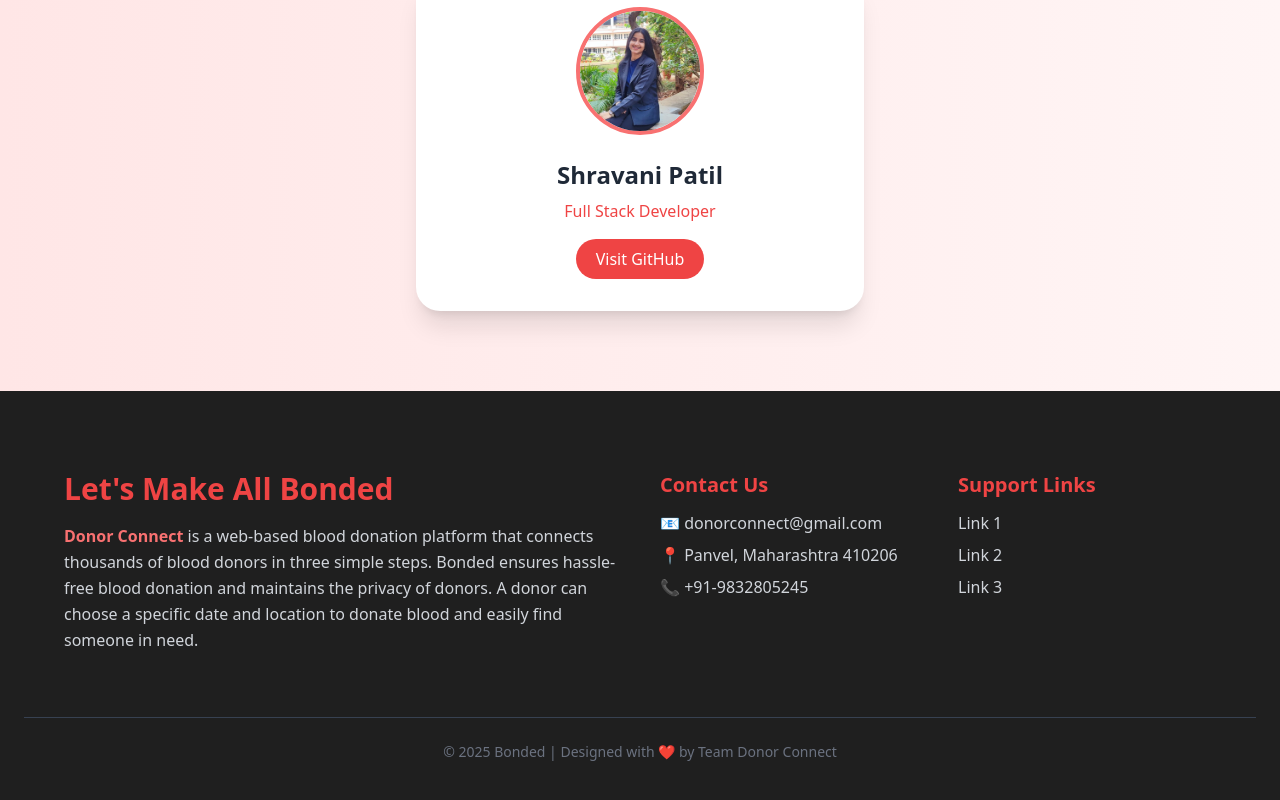
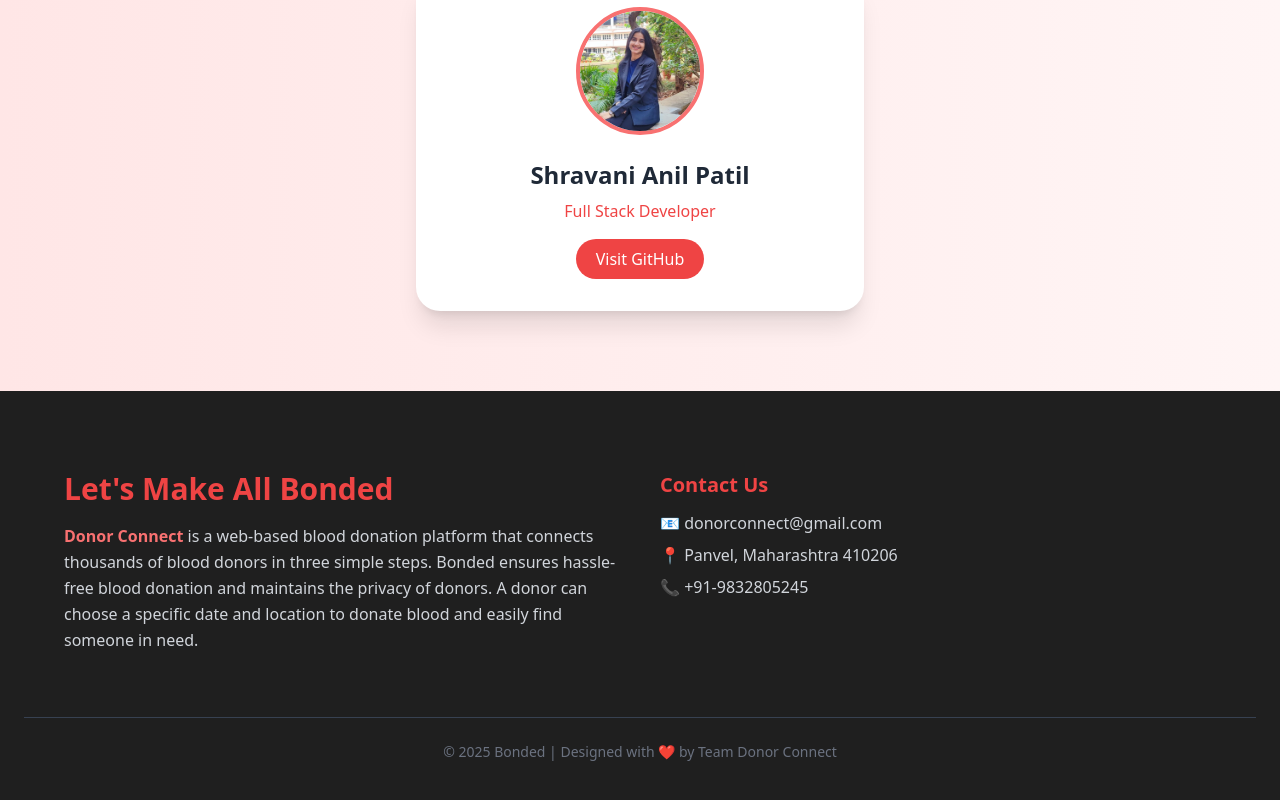
Before and after one commit to ShravaniAnilPatil/DonorConnect, a React (Vite) app in the folder frontend/: page / in a window 1280 px wide. Shown: the part 1401-2201 px from the top of the page. Built offline with nearby package versions, Linux system fonts and the light colour scheme.

Commit message:
scroll fixes

```diff
--- a/frontend/src/components/DeveloperSection.jsx
+++ b/frontend/src/components/DeveloperSection.jsx
@@ -2,7 +2,7 @@ import DeveloperImg from '../assets/shravani.jpg';
 
 const DeveloperSection = () => {
   const developer = {
-    name: "Shravani Patil",
+    name: "Shravani Anil Patil",
     role: "Full Stack Developer",
     github: "https://github.com/ShravaniAnilPatil",
     img: DeveloperImg,
--- a/frontend/src/components/Footer.jsx
+++ b/frontend/src/components/Footer.jsx
@@ -1,7 +1,7 @@
 const Footer = () => {
   return (
     <footer className="bg-[#1F1F1F] text-gray-300 py-20 px-6">
-      <div className="max-w-6xl mx-auto grid md:grid-cols-4 gap-10">
+      <div id = "about" className="max-w-6xl mx-auto grid md:grid-cols-4 gap-10">
         {/* About */}
         <div className="md:col-span-2">
           <h2 className="text-3xl font-bold text-red-500 mb-4">Let's Make All Bonded</h2>
@@ -14,22 +14,15 @@ const Footer = () => {
         </div>
 
       {/* Contact Us */}
-        <div>
+<div id="contact">
   <h3 className="text-xl font-bold text-red-500 mb-3">Contact Us</h3>
   <p className="mb-2">📧 donorconnect@gmail.com</p>
   <p className="mb-2">📍 Panvel, Maharashtra 410206</p>
   <p className="mb-2">📞 +91-9832805245</p>
 </div>
 
-        {/* Support Links */}
-        <div>
-          <h3 className="text-xl font-bold text-red-500 mb-3">Support Links</h3>
-          <ul className="space-y-2">
-            <li><a href="#" className="hover:text-red-400">Link 1</a></li>
-            <li><a href="#" className="hover:text-red-400">Link 2</a></li>
-            <li><a href="#" className="hover:text-red-400">Link 3</a></li>
-          </ul>
-        </div>
+{/* About */}
+
       </div>
 
       {/* Credits */}
--- a/frontend/src/components/Navbar.jsx
+++ b/frontend/src/components/Navbar.jsx
@@ -40,6 +40,35 @@ const Navbar = () => {
       "Find Donors": "/find-donors",
       Requests: "/all-requests",
     };
+    const scrollToFooterSection = (id) => {
+      const section = document.getElementById(id);
+      if (section) {
+        section.scrollIntoView({ behavior: "smooth" });
+      }
+    };
+    const scrollToSection = (id) => {
+      const section = document.getElementById(id);
+      if (section) {
+        section.scrollIntoView({ behavior: "smooth" });
+      }
+    };
+    if (item === "Blog") {
+      scrollToSection("quote-section");
+      setIsMenuOpen(false);
+      return;
+    }
+
+    if (item === "About Us") {
+      scrollToFooterSection("about");
+      setIsMenuOpen(false);
+      return;
+    }
+
+    if (item === "Contact") {
+      scrollToFooterSection("contact");
+      setIsMenuOpen(false);
+      return;
+    }
 
     const userData = JSON.parse(localStorage.getItem("user"));
     const userType = userData?.userType;
--- a/frontend/src/components/QuoteSection.jsx
+++ b/frontend/src/components/QuoteSection.jsx
@@ -1,6 +1,6 @@
 const QuoteSection = () => {
   return (
-      <section className="bg-white py-16 px-6 text-center">
+    <section id="quote-section" className="bg-white py-16 px-6 text-center">
       <h2 className="text-2xl font-bold mb-4 text-red-600">INSPIRING WORDS</h2>
       <p className="text-xl italic text-gray-700 max-w-3xl mx-auto">
         "A single pint can save three lives, a single gesture can create a million smiles."
```
Lines whose indentation alone changed are shown as unchanged.
